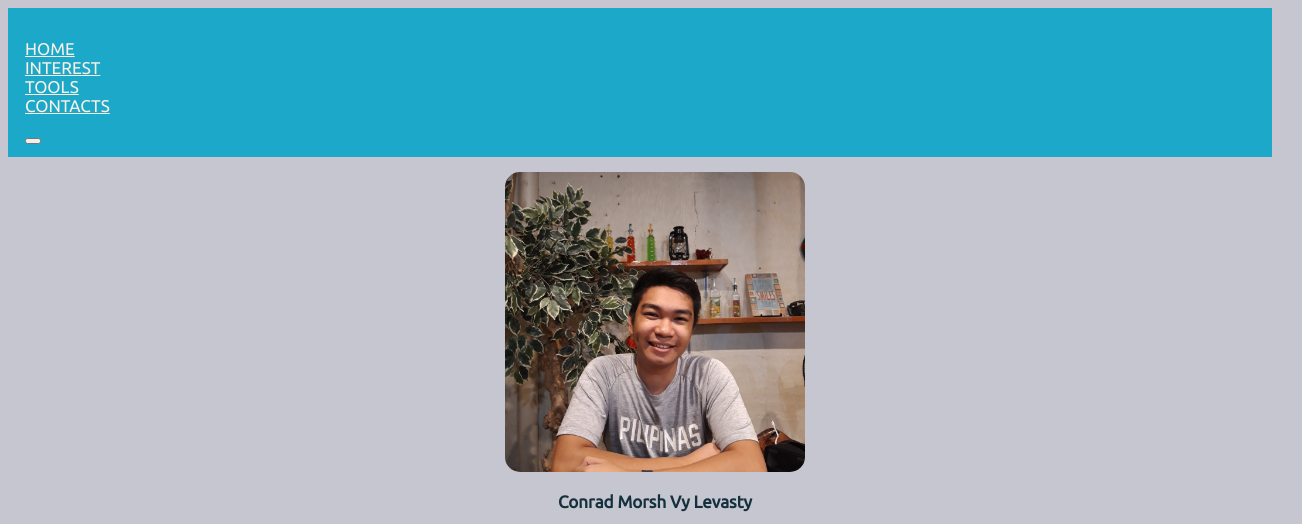
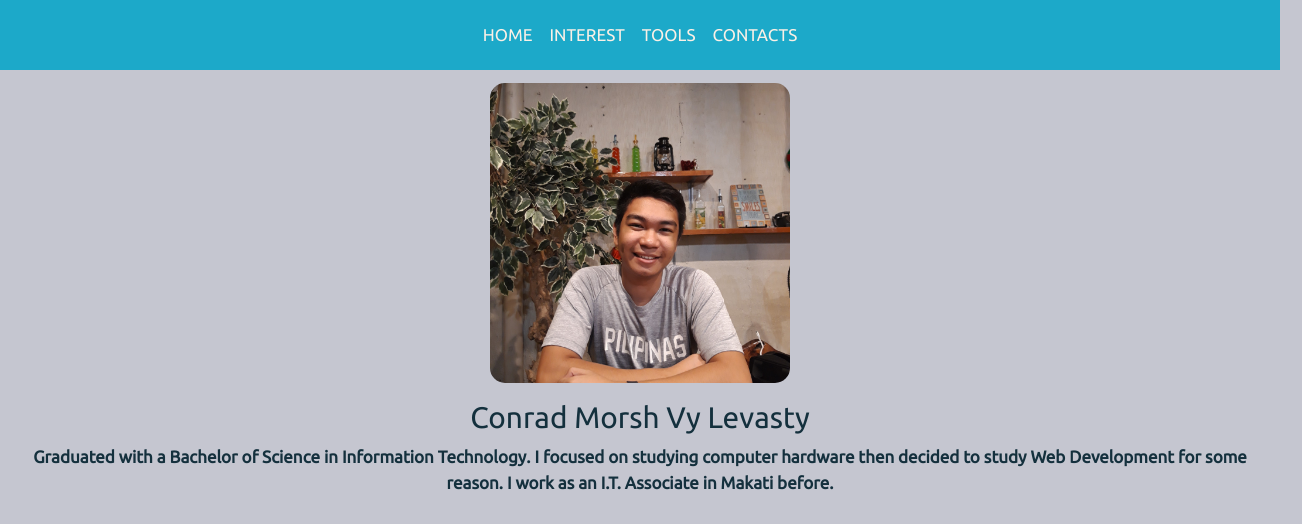
Before and after one commit to ConradMorshVy/csp1-levasty, a plain HTML site: page index.html in a window 1280 px wide. Shown: the top 524 px of the page, 1302 px wide, since content can reach past the window. Drawn offline with nearby package versions, Linux system fonts and the light colour scheme.

Commit message:
Finalize

```diff
--- a/index.html
+++ b/index.html
@@ -12,7 +12,7 @@
 
 	<link rel="stylesheet" type="text/css" href="./styles/style.css">
 
-	<!-- <link rel="stylesheet" href="https://cdn.jsdelivr.net/npm/bootstrap@4.6.1/dist/css/bootstrap.min.css" integrity="sha384-zCbKRCUGaJDkqS1kPbPd7TveP5iyJE0EjAuZQTgFLD2ylzuqKfdKlfG/eSrtxUkn" crossorigin="anonymous"> -->
+	<link rel="stylesheet" href="https://cdn.jsdelivr.net/npm/bootstrap@4.6.1/dist/css/bootstrap.min.css" integrity="sha384-zCbKRCUGaJDkqS1kPbPd7TveP5iyJE0EjAuZQTgFLD2ylzuqKfdKlfG/eSrtxUkn" crossorigin="anonymous">
 </head>
 	<body>
 
```
